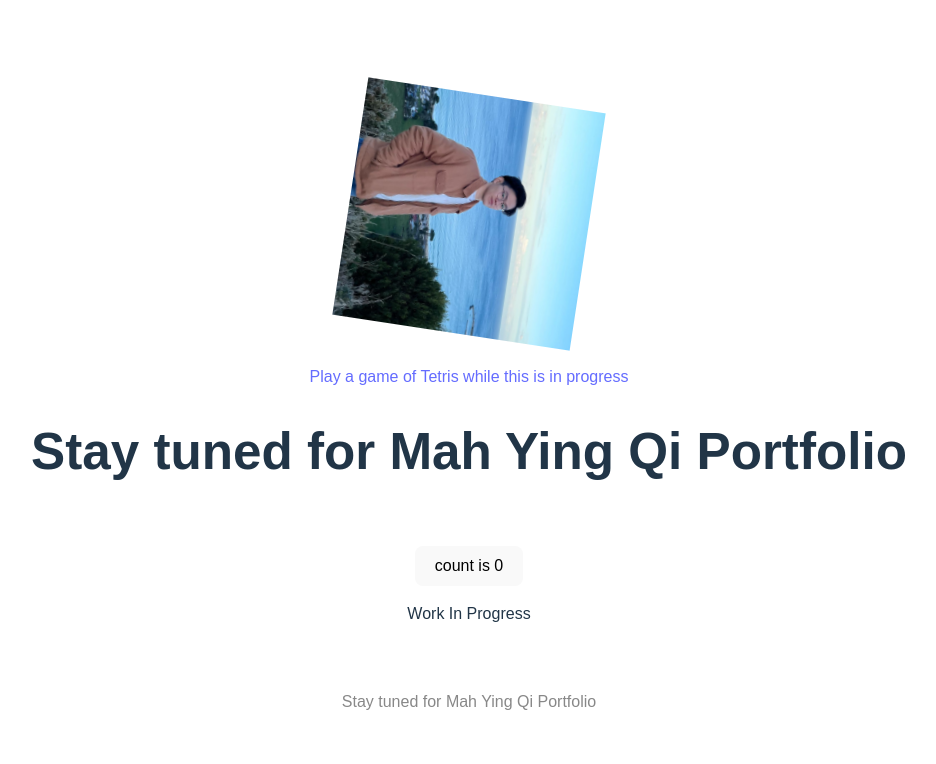
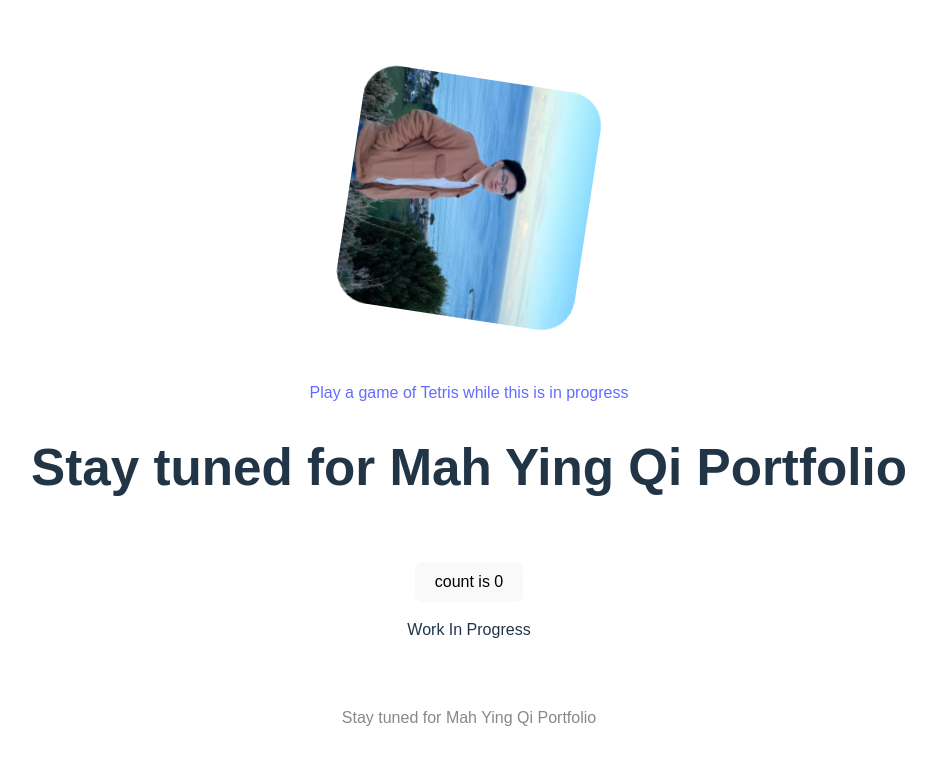
Before and after one commit to mahyingqi123/PortfolioSite, a React (Vite) app: page / in a window 1280 px wide. Shown: the top 764 px of the page, without its empty margins (171-1107 px from the left). Built offline with nearby package versions, Linux system fonts and the light colour scheme.

Commit message:
Add styling

```diff
--- a/src/App.css
+++ b/src/App.css
@@ -10,6 +10,8 @@
   padding: 1.5em;
   will-change: filter;
   transition: filter 300ms;
+  border-radius: 20%;
+  margin-bottom: 2em;
 }
 .logo:hover {
   filter: drop-shadow(0 0 2em #646cffaa);
```
